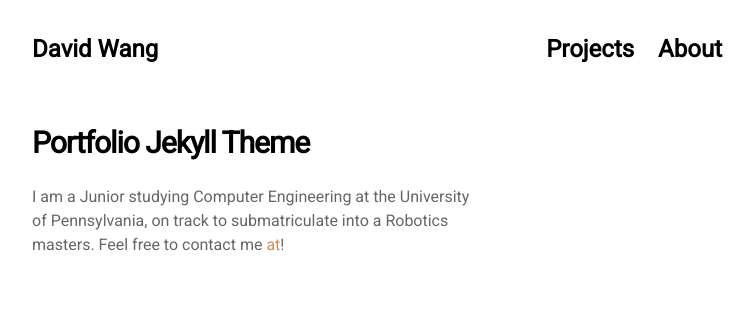
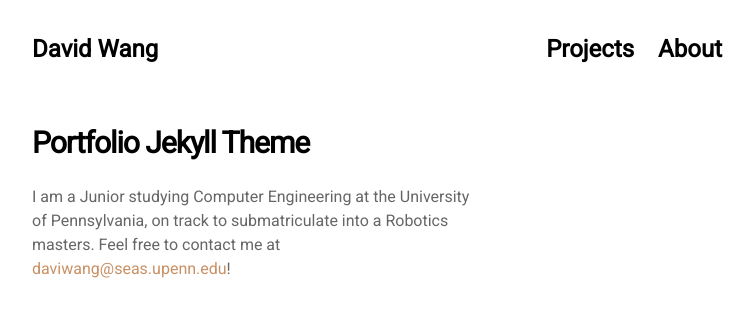
Before and after one commit to david-wang-1/david-wang-1.github.io, a Jekyll site: the page built from about.html, in a window 1280 px wide. Shown: the top 317 px of the page, without its empty margins (263-1017 px from the left). Built offline with Jekyll 4.4.1, drawn with Linux system fonts in a browser that asks for light colours; nearby versions of some CDN libraries.

Commit message:
fixed email

```diff
--- a/_data/settings.yml
+++ b/_data/settings.yml
@@ -37,7 +37,7 @@ seo:
 about: >
   # Portfolio Jekyll Theme
 
-  I am a Junior studying Computer Engineering at the University of Pennsylvania, on track to submatriculate into a Robotics masters. Feel free to contact me [at](mailto:daviwang@seas.upenn.edu)!
+  I am a Junior studying Computer Engineering at the University of Pennsylvania, on track to submatriculate into a Robotics masters. Feel free to contact me at [daviwang@seas.upenn.edu](mailto:daviwang@seas.upenn.edu)!
 
 contact: >
   # Contact
```
